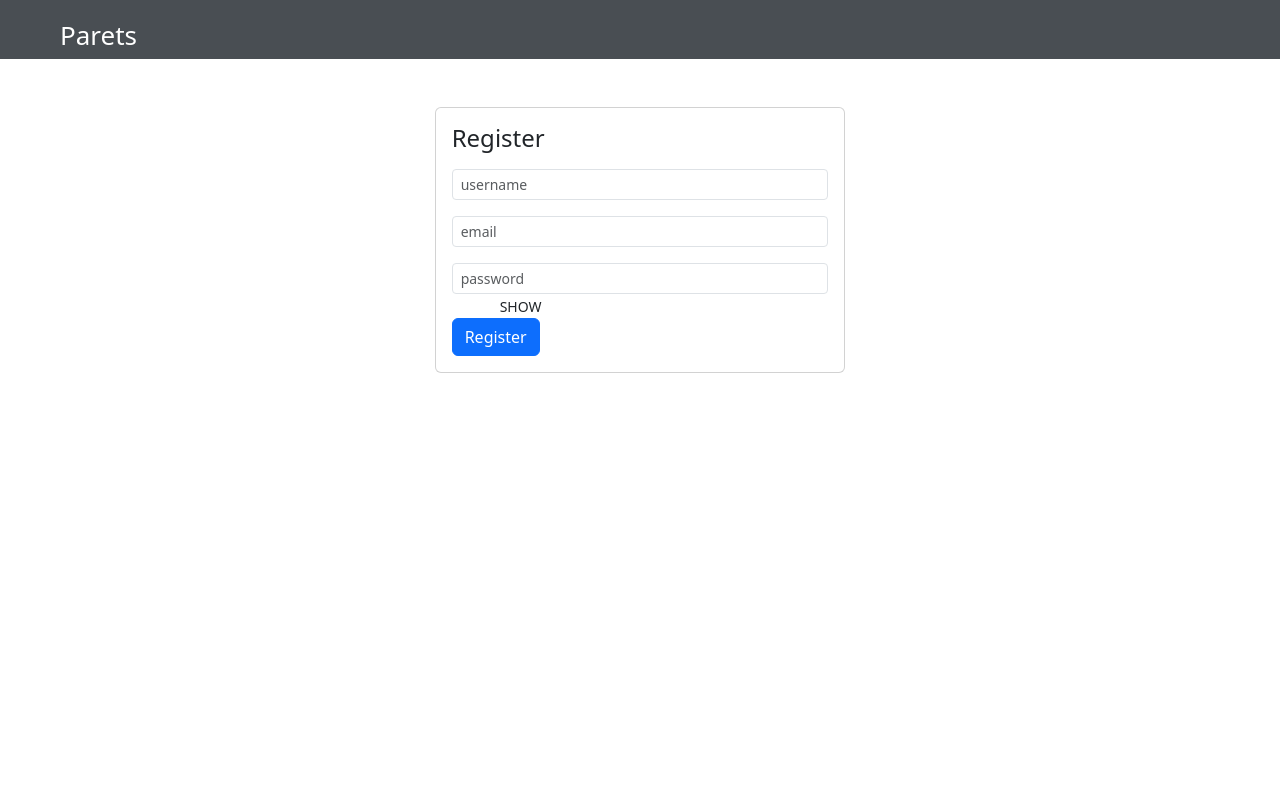
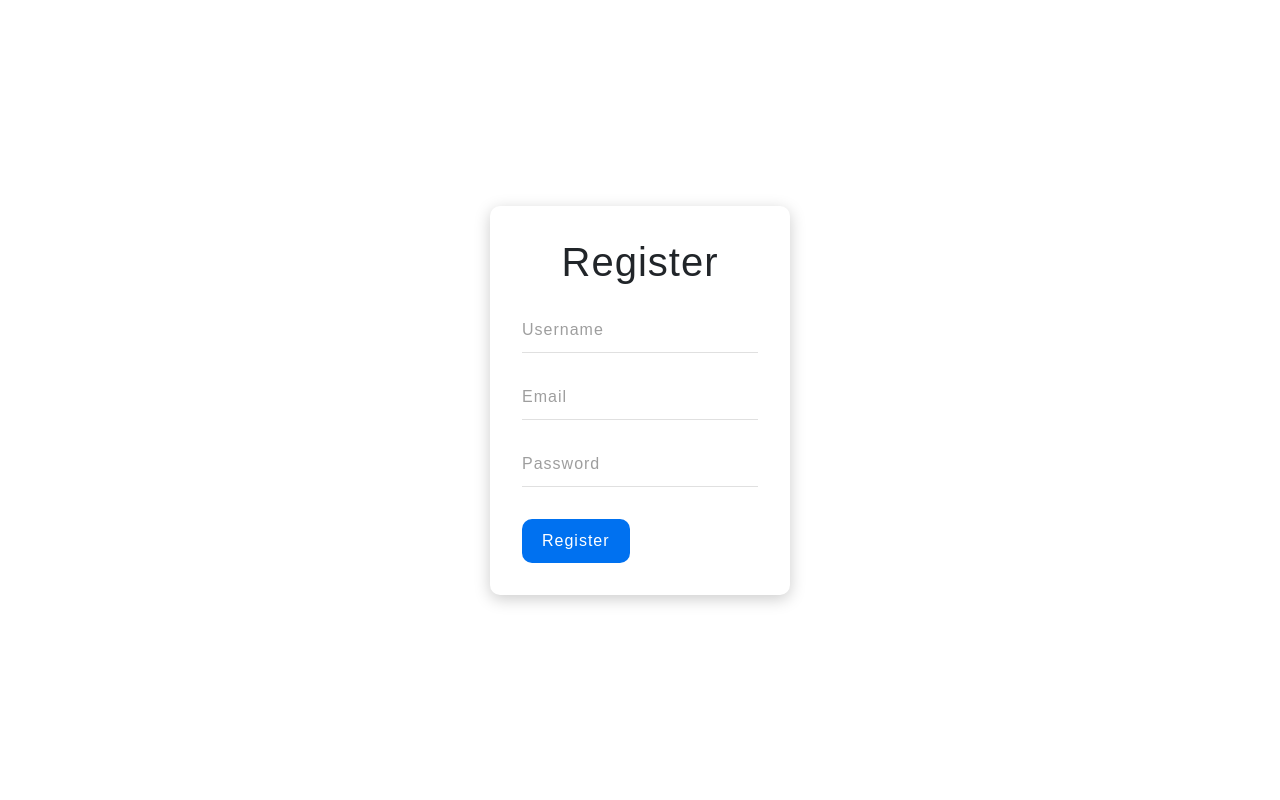
Before and after one commit to BoberSmallKing/Django-buesness-website, a Django app: template expenseswebsite/templates/authentication/register.html in a window 1280 px wide. Run offline with Django 5.2, Linux system fonts and the light colour scheme; the template is opened without the code that fills it, so the values that code supplies are empty.

Commit message:
Add New register forms

```diff
--- /dev/null
+++ b/expenseswebsite/expenseswebsite/static/css/form.css
@@ -0,0 +1,79 @@
+body{
+    display: flex;
+    justify-content: center;
+    align-items: center;
+    height: 100vh;
+}
+
+.form{
+    width: 300px;
+    padding: 32px;
+    border-radius: 10px;
+    box-shadow: 0 4px 16px #ccc;
+    font-family: sans-serif;
+    letter-spacing: 1px;
+}
+
+.form_input,
+.form_button{
+    font-family: sans-serif;
+    letter-spacing: 1px;
+    font-size: 16px;
+}
+
+.form_title{
+    text-align: center;
+    margin: 0 0 32px 0;
+    font-weight: normal;
+}
+
+.form_group{
+    position: relative;
+    margin-bottom: 32px;
+}
+
+.form_label{
+    position: absolute;
+    top: 0;
+    left: 0;
+    z-index: -1;
+    color: #9e9e9e;
+    transition: 0.3s;
+}
+
+.form_input{
+    width: 100%;
+    padding: 0 0 10px 0;
+    border: none;
+    border-bottom: 1px solid #e0e0e0;
+    background-color: transparent;
+    outline: none;
+    transition: 0.3s;
+}
+
+.form_input:focus{
+    border-bottom: 1px solid #1a71a8;
+}
+
+.form_button{
+    padding: 10px 20px;
+    border: none;
+    border-radius: 10px;
+    outline: none;
+    color: #fff;
+    background-color: #0071f0;
+    cursor: pointer;
+    transition: 0.3s;
+}
+
+.form_button:focus,
+.form_button:hover {
+    background-color: rgba(0, 113, 240, 0.7);
+}
+
+.form_input:focus ~ .form_label,
+.form_input:not(:placeholder-shown) ~ .form_label{
+    top: -18px;
+    font-size: 12px;
+    color: #e0e0e0;
+}
--- a/expenseswebsite/templates/authentication/register.html
+++ b/expenseswebsite/templates/authentication/register.html
@@ -1,36 +1,25 @@
 {% extends 'base-register.html' %}
 
 {% block content %}
-   <div class="row">
-    <div class="col-md-4"></div>
-    <div class="col-md-4">
-    <div class="card mt-5">
+<form action="" class="form">
 
-        <div class="card-body">
-            <div class="card-titke">
-                <h4>Register</h4>
-            </div>
-            <form action="" method="post">
-                <div class="form-group">
-                    <input placeholder="username" type="text" name="username" id="usernameField" class="form-control form-control-sm mt-3">
-                </div>
+    <h1 class="form_title">Register</h1>
 
-                <div class="form-group">
-                    <input placeholder="email" type="email" name="email" id="emailField" class="form-control form-control-sm mt-3">
-                </div>
+    <div class="form_group">
+        <input type="text" name="username" id="usernameField" class="form_input" placeholder=" ">
+        <label for="" class="form_label">Username</label>
+    </div>
 
-                <div class="form-group">
-                    <input placeholder="password" type="password" name="password" id="passwordField" class="form-control form-control-sm mt-3">
+    <div class="form_group">
+        <input type="email" name="email" id="emailField" class="form_input" placeholder=" ">
+        <label for="" class="form_label">Email</label>
+    </div>
 
-                    <small class="float-right p-5 "> SHOW </small>
-                </div>
+    <div class="form_group">
+        <input type="password" name="password" id="passwordField" class="form_input" placeholder=" ">
+        <label for="" class="form_label">Password</label>
+    </div>
 
-                <input type="button" value="Register" class="btn btn-primary">
-            </form>
-        </div>
-        </div>
-        </div>
-    </div>
-    <div class="col-md-4"></div>
-   </div>
+    <button class="form_button">Register</button>
+</form>
 {% endblock %}
--- a/expenseswebsite/templates/base-register.html
+++ b/expenseswebsite/templates/base-register.html
@@ -6,14 +6,8 @@
     <title>{% block title %}{% endblock %}</title>
     <link rel="stylesheet" href="{% static 'css/main.css' %}">
     <link rel="stylesheet" href="{% static 'css/upmenu.css' %}">
+    <link rel="stylesheet" href="{% static 'css/form.css' %}">
     <link href="https://cdn.jsdelivr.net/npm/bootstrap@5.3.2/dist/css/bootstrap.min.css" rel="stylesheet" integrity="sha384-T3c6CoIi6uLrA9TneNEoa7RxnatzjcDSCmG1MXxSR1GAsXEV/Dwwykc2MPK8M2HN" crossorigin="anonymous">
-
-
-    <div class="up_menu">
-      <div class="logo_up">
-        <h3 class="logo_title">Parets</h3>
-      </div>
-    </div>
 </head>
 
 <body class="body">
```
